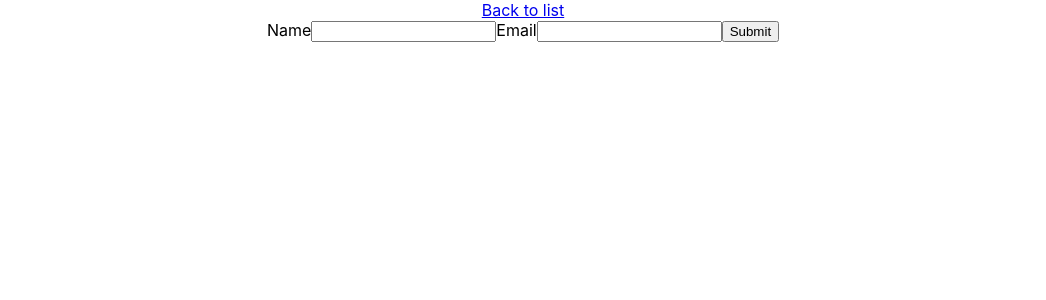
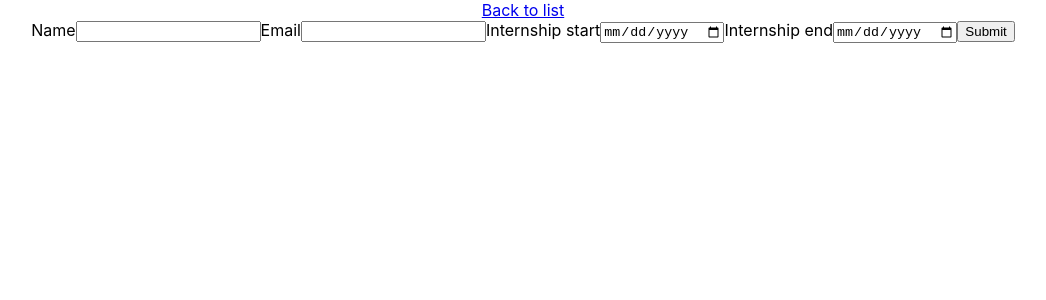
Before and after one commit to kepler003/forte, a React (Create React App) app: page /interns/1 in a window 1280 px wide. Shown: the top 300 px of the page, without its empty margins (117-1163 px from the left). Built offline with nearby package versions, Linux system fonts and the light colour scheme; data requests are answered from the project's data file.

Commit message:
Replace old inputs with Input component

```diff
--- a/src/EditIntern.jsx
+++ b/src/EditIntern.jsx
@@ -1,6 +1,7 @@
 import React, { useEffect, useState } from 'react';
 import { useParams } from 'react-router';
 import { NavLink } from 'react-router-dom';
+import Input from './components/Input';
 
 const EditIntern = () => {
   const { id } = useParams();
@@ -25,12 +26,11 @@ const EditIntern = () => {
     <div>
       <NavLink to='/'>Back to list </NavLink>
       <form>
-        <label>Name</label>
-        <input type='text' name='name' />
-        <label>Email</label>
-        <input type='text' name='email' />
-
-        <input type='submit' value='Submit' />
+        <Input label='Name' type='text' name='name' />
+        <Input label='Email' type='email' name='email' />
+        <Input label='Internship start' type='date' name='internshipStart' />
+        <Input label='Internship end' type='date' name='internshipEnd' />
+        <Input type='submit' />
       </form>
     </div>
   );
```
